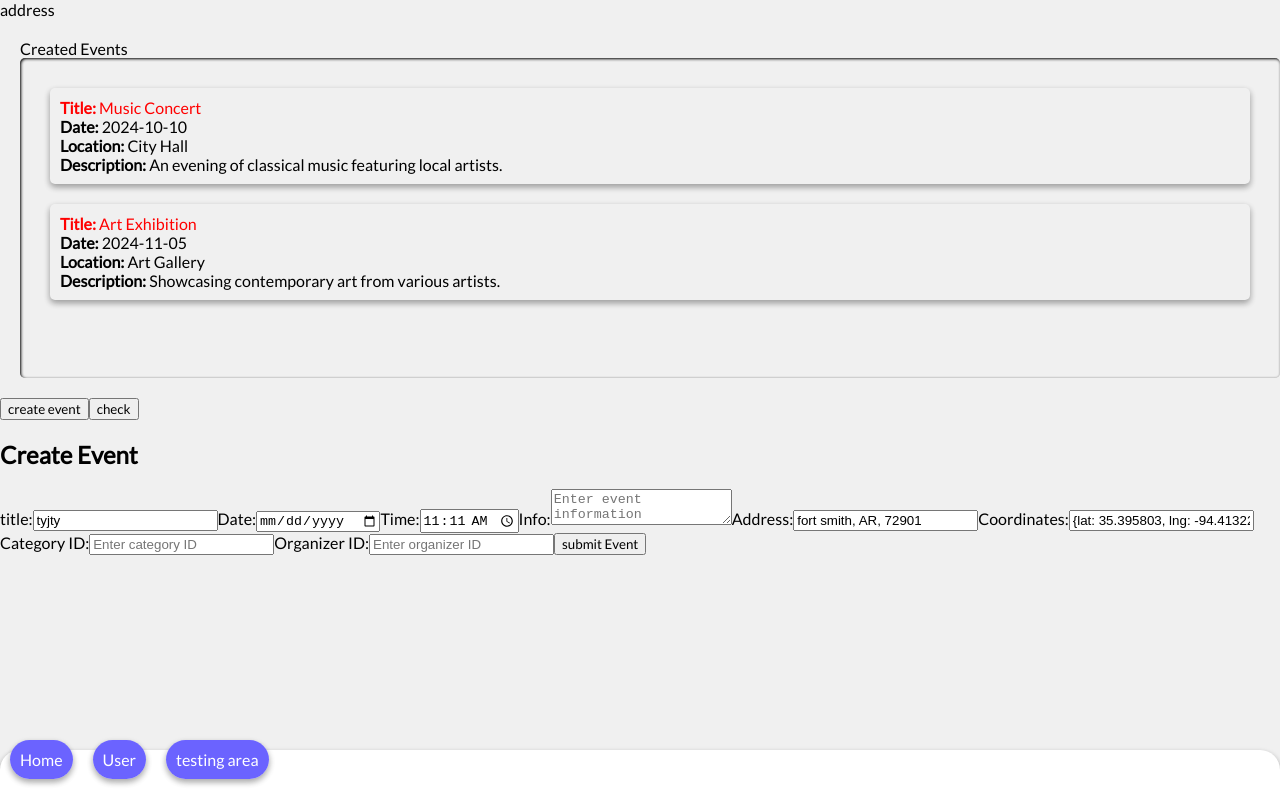
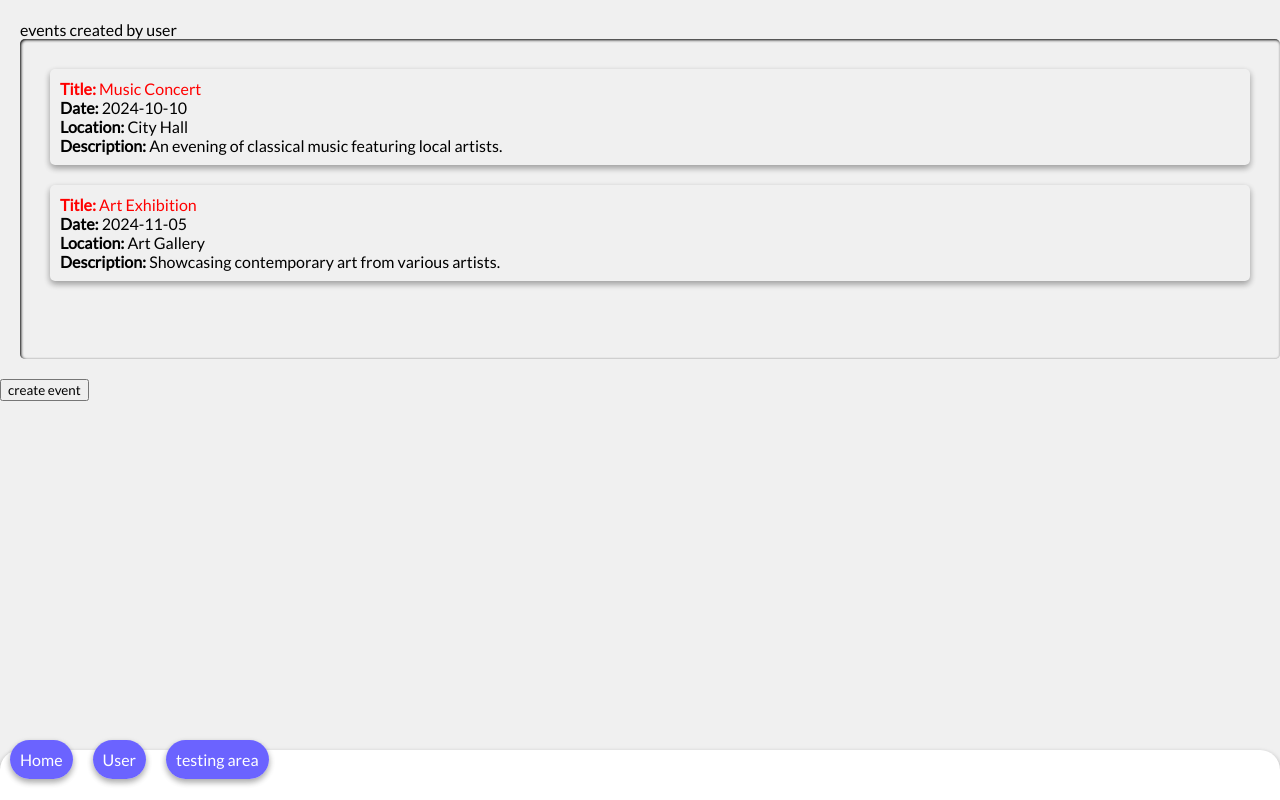
Before and after one commit to rmistr00UAFS/eventapp, a Vue app: page /creator in a window 1280 px wide. Built offline with nearby package versions, Linux system fonts and the light colour scheme.

Commit message:
create event fix

```diff
--- a/src/views/Creator.vue
+++ b/src/views/Creator.vue
@@ -4,26 +4,33 @@ import Events from '../components/Events.vue'
 
 const event = {
   title: 'tyjty',
-  date: '2/2/2000',
+  date: '0001-01-01',
   time: '11:11',
   info: '',
   address: 'fort smith, AR, 72901',
-  coordinates: '{lat: 35.395803, lng: -94.413229}',
+  coordinates: '',
   categoryid: '',
   organizerid: ''
 }
 
-const getCoordinates = (address) => {
+const getCoordinates = () => {
   const API = 'AIzaSyBSPsKVWUUPt6WYOXw1smq-3iiy0X3P59k'
 
-  const url = `https://maps.googleapis.com/maps/api/geocode/json?address=${encodeURIComponent(address)}&key=${API}`
+  const url = `https://maps.googleapis.com/maps/api/geocode/json?address=${encodeURIComponent(event.address)}&key=${API}`
 
   fetch(url)
     .then((response) => response.json())
     .then((data) => {
       if (data.status === 'OK') {
         const location = data.results[0].geometry.location
-        event.location = location
+
+        event.coordinates = JSON.stringify(location)
+
+        event.organizerid = localStorage.getItem('userid')
+
+        console.log(event)
+
+        submitEvent()
       } else {
         console.error('Error: ' + data.status)
       }
@@ -34,14 +41,6 @@ const getCoordinates = (address) => {
 let newEvent = ref(false)
 
 async function submitEvent() {
-  // // console.log(event)
-  // getCoordinates(form.address).then(() => {
-  //   console.log(event)
-  // })
-  // // console.log(coord)
-
-  //get creator id
-
   try {
     const response = await fetch('http://localhost/Write/createEvent.php', {
       method: 'POST',
@@ -59,13 +58,13 @@ async function submitEvent() {
     const result = await response.json()
 
     //go to login state
-    newEvent.value = false
+
     console.log(result)
   } catch (error) {
     console.log(error)
   }
 
-  // newEvent.value = false
+  newEvent.value = false
 }
 
 const createEvent = () => {
@@ -95,18 +94,16 @@ const user = ref({
 
 <template>
   <div>
-    address
     <div class="savedEvents">
-      Created Events
+      events created by user
       <Events :events="user.savedEvents" />
     </div>
 
     <button @click="createEvent" v-show="!newEvent">create event</button>
 
-    <button @click="getCoordinates('fort smith,AR 72901')" v-show="!newEvent">check</button>
-
+    <div v-show="newEvent">
       <h2>Create Event</h2>
-    <form @submit.prevent="submitEvent">
+      <form @submit.prevent="getCoordinates">
         <label for="title">title:</label>
         <input id="title" v-model="event.title" type="text" placeholder="Enter event title" />
 
@@ -122,31 +119,10 @@ const user = ref({
         <label for="address">Address:</label>
         <input id="address" v-model="event.address" type="text" placeholder="Enter event address" />
 
-      <label for="coordinates">Coordinates:</label>
-      <input
-        id="coordinates"
-        v-model="event.coordinates"
-        type="text"
-        placeholder="Enter event coordinates (e.g., lat,long)"
-      />
+        <button type="submit">submit Event</button>
+      </form>
 
-      <label for="categoryid">Category ID:</label>
-      <input
-        id="categoryid"
-        v-model="event.categoryid"
-        type="text"
-        placeholder="Enter category ID"
-      />
-
-      <label for="organizerid">Organizer ID:</label>
-      <input
-        id="organizerid"
-        v-model="event.organizerid"
-        type="text"
-        placeholder="Enter organizer ID"
-      />
-      <button type="submit">submit Event</button>
       <button @click="newEvent = false" v-show="newEvent">cancel</button>
-    </form>
+    </div>
   </div>
 </template>
--- a/src/views/HomeView.vue
+++ b/src/views/HomeView.vue
@@ -18,12 +18,10 @@ const getAllEvents = () => {
     .then((response) => response.json())
     .then((data) => {
       data.events.map((x) => {
-        x.COORDINATES = convert(x.COORDINATES)
+        x.COORDINATES = JSON.parse(x.COORDINATES)
       })
 
       events.value = data.events
-
-      console.log(data.events)
     })
     .catch((error) => {
       console.error('Error fetching events:', error)
@@ -34,11 +32,6 @@ getAllEvents()
 
 const saveEvent = (id) => {
   console.log(id)
-}
-
-const convert = (x) => {
-  const jsonString = x.replace(/lat/g, '"lat"').replace(/lng/g, '"lng"')
-  return JSON.parse(jsonString)
 }
 </script>
 
@@ -61,7 +54,7 @@ const convert = (x) => {
           <div class="title"><strong>Title:</strong> {{ event.TITLE }}</div>
           <div class="date"><strong>Date:</strong> {{ event.DATE }}</div>
           <div class="description"><strong>Description:</strong> {{ event.INFO }}</div>
-          <button @click="saveEvent(event.id)">save</button>
+          <button @click="saveEvent(event.EVENTID)">save</button>
         </InfoWindow>
       </Marker>
     </GoogleMap>
```
Lines whose indentation alone changed are shown as unchanged.
